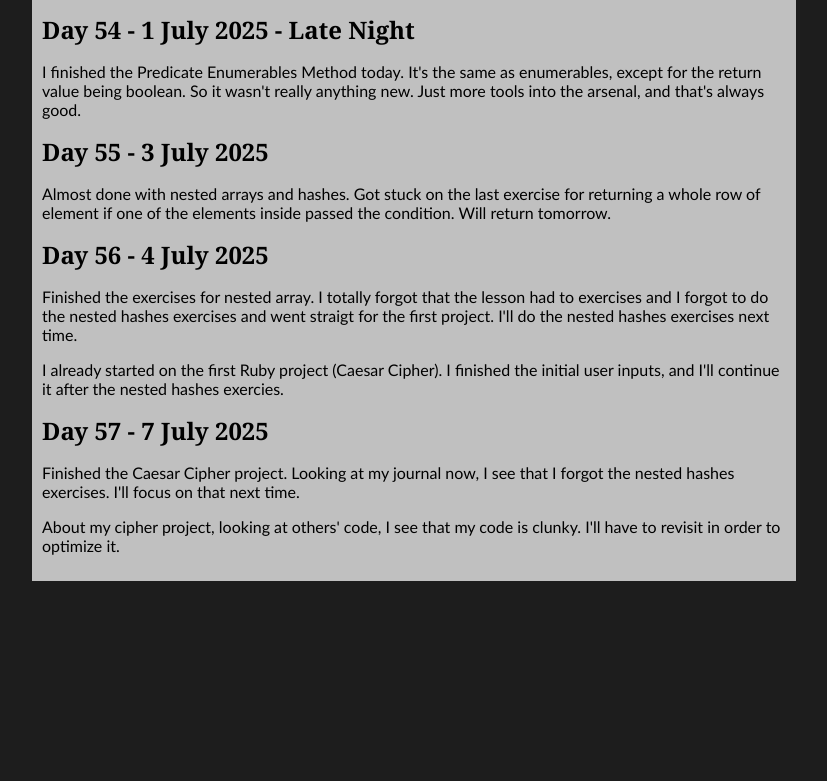
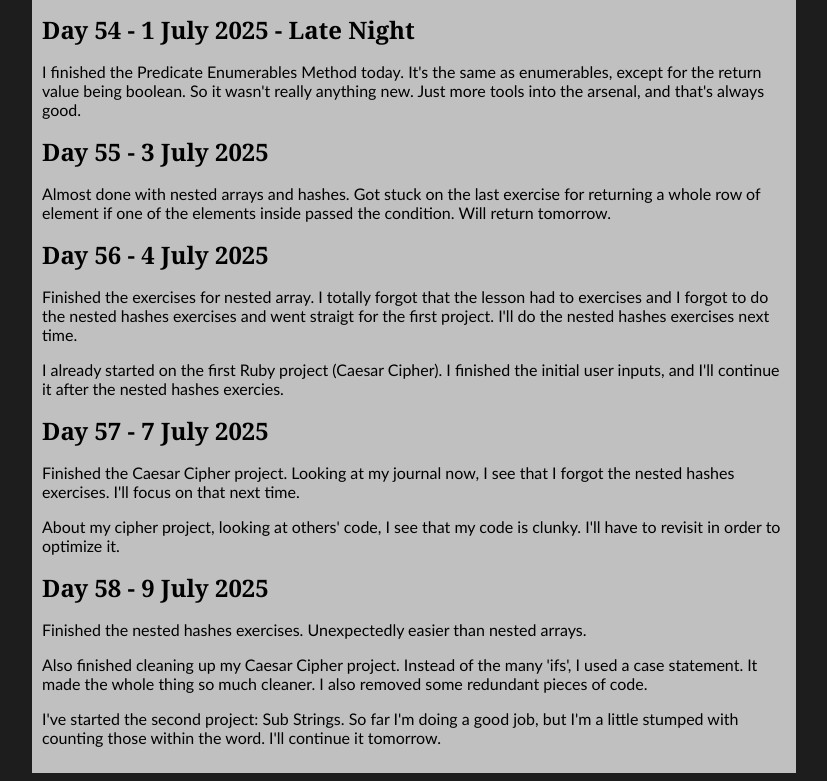
Before and after one commit to Ciphraem/Web-Dev-Journey, a plain HTML site: page index.html in a window 1280 px wide. Shown: the part 9018-9799 px from the top of the page, without its empty margins (226-1053 px from the left). Before the commit the page ends 9607 px from the top, so only its background shows below. Drawn offline with Linux system fonts and the light colour scheme.

Commit message:
Updated for Day 58

```diff
--- a/index.html
+++ b/index.html
@@ -279,6 +279,11 @@
                 <h2>Day 57 - 7 July 2025</h2>
                 <p>Finished the Caesar Cipher project. Looking at my journal now, I see that I forgot the nested hashes exercises. I'll focus on that next time.</p>
                 <p>About my cipher project, looking at others' code, I see that my code is clunky. I'll have to revisit in order to optimize it.</p>
+
+                <h2>Day 58 - 9 July 2025</h2>
+                <p>Finished the nested hashes exercises. Unexpectedly easier than nested arrays.</p>
+                <p>Also finished cleaning up my Caesar Cipher project. Instead of the many 'ifs', I used a case statement. It made the whole thing so much cleaner. I also removed some redundant pieces of code.</p>
+                <p>I've started the second project: Sub Strings. So far I'm doing a good job, but I'm a little stumped with counting those within the word. I'll continue it tomorrow.</p>
             </div>
     </body>
 </html>
```
